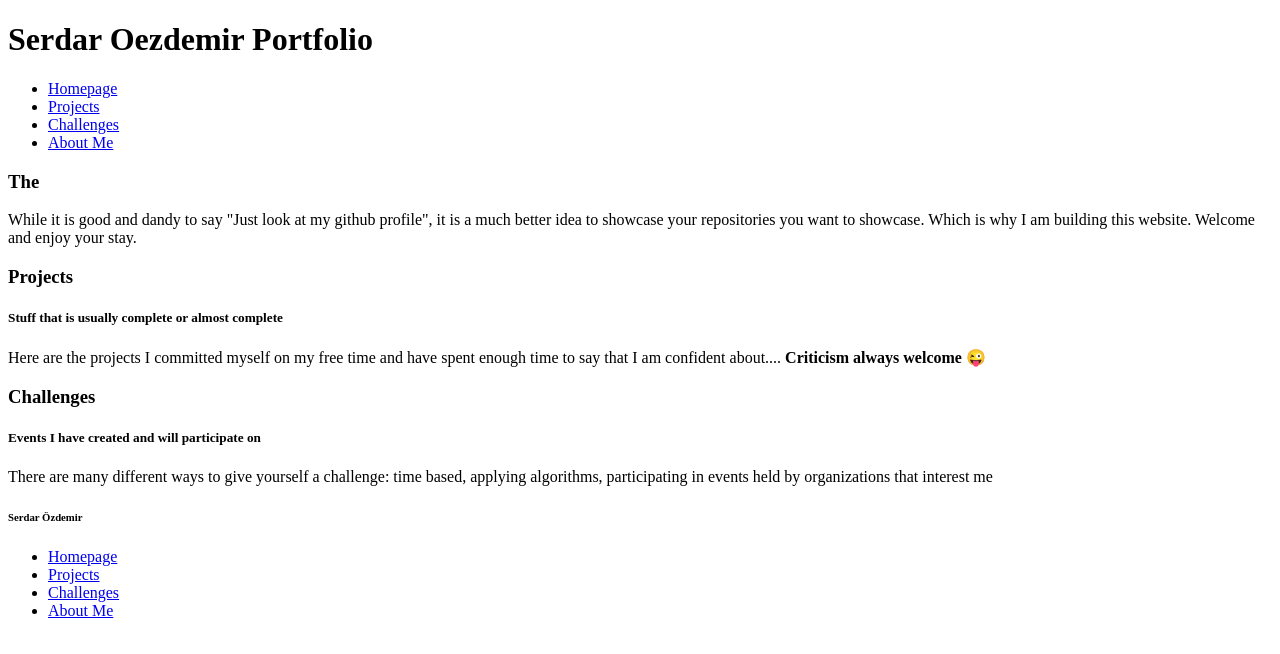
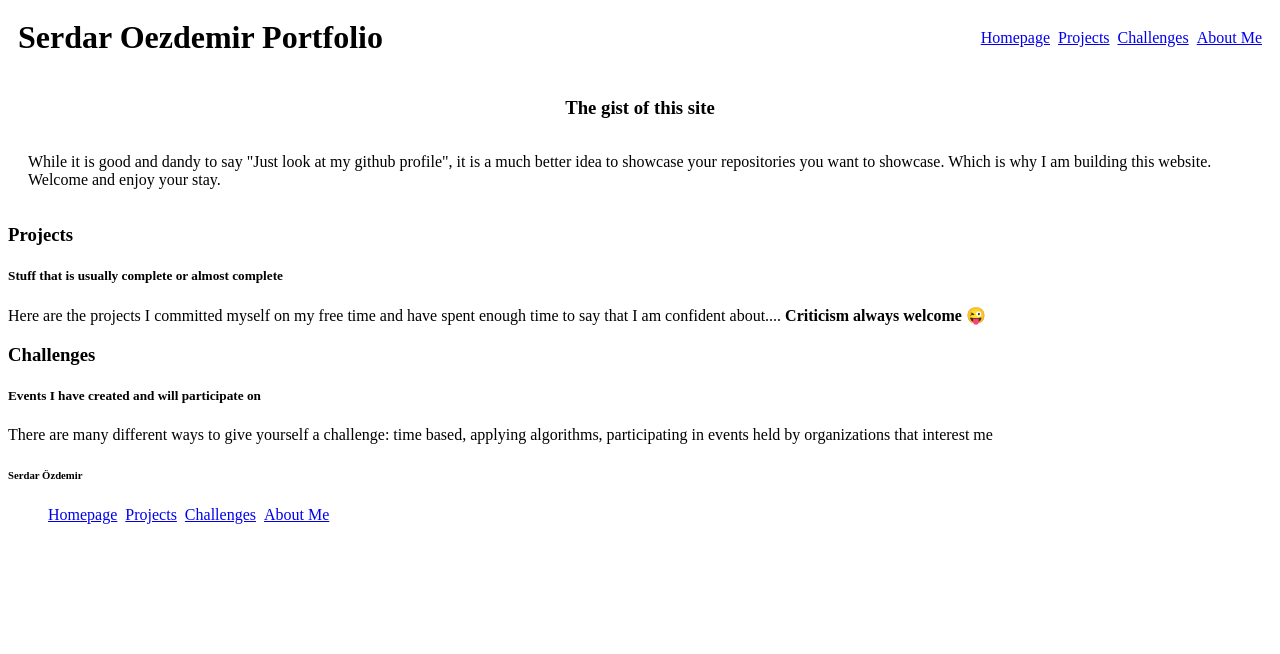
Before and after one commit to Soezdemir23/Homepage, a plain HTML site: page index.html in a window 1280 px wide. Drawn offline with Linux system fonts and the light colour scheme.

Commit message:
Adding the last touches I had the time for till now

```diff
--- a/index.html
+++ b/index.html
@@ -6,14 +6,15 @@
     <meta charset="UTF-8">
     <meta http-equiv="X-UA-Compatible" content="IE=edge">
     <meta name="viewport" content="width=device-width, initial-scale=1.0">
+    <link rel="stylesheet" href="mainstyle.css">
     <title>Homepage</title>
 </head>
 <body>
     <!--Header with nav-->
     <header>
-        <!-- Logo -->
-        <h1 id="homepage">Serdar Oezdemir Portfolio</h1>
-        <!-- Navigation -->
+        <!-- Logo on the left -->
+        <h1>Serdar Oezdemir Portfolio</h1>
+        <!-- Navigation to the right -->
         <nav>
             <ul>
                 <li><a href="homepage.html">Homepage</a></li>
@@ -23,14 +24,14 @@
             </ul>
         </nav>
     </header>
-    <!-- Small Teaser about this site -->
-    <section>
-        <h3>The </h3>
+    <!-- Small Teaser about this site, centered with a gradient background that meshes with blue -->
+    <section class="teaser">
+        <h3>The gist of this site </h3>
         <p>While it is good and dandy to say "Just look at my github profile", it is a much better idea to showcase your repositories you want to showcase.
             Which is why I am building this website. Welcome and enjoy your stay.
         </p>
     </section>
-    <!-- Projects -->
+    <!-- Projects, side by side -->
     <section>
         <h3>Projects</h3>
         <h5>Stuff that is usually complete or almost complete</h5>
--- /dev/null
+++ b/mainstyle.css
@@ -0,0 +1,38 @@
+/*We could reset everything, but I am sure if we can learn to utilize the default stylings of the browsers, we will be much better off*/
+
+/*
+Header
+*/
+
+header {
+    display: flex;
+    padding-left: 10px;
+    padding-right: 10px;
+    justify-content: space-between;
+    align-items: center;
+    margin-top: -10px;
+}
+
+
+h1 {
+    float: left;
+}
+
+
+ul {
+    list-style: none;
+    display: flex;
+    gap: 0.5em;
+
+}
+
+/*
+teaser
+*/
+.teaser {
+    display: flex;
+    padding: 0 20px 0 20px;
+    flex-direction: column;
+    align-items: center;
+    ;
+}
```
